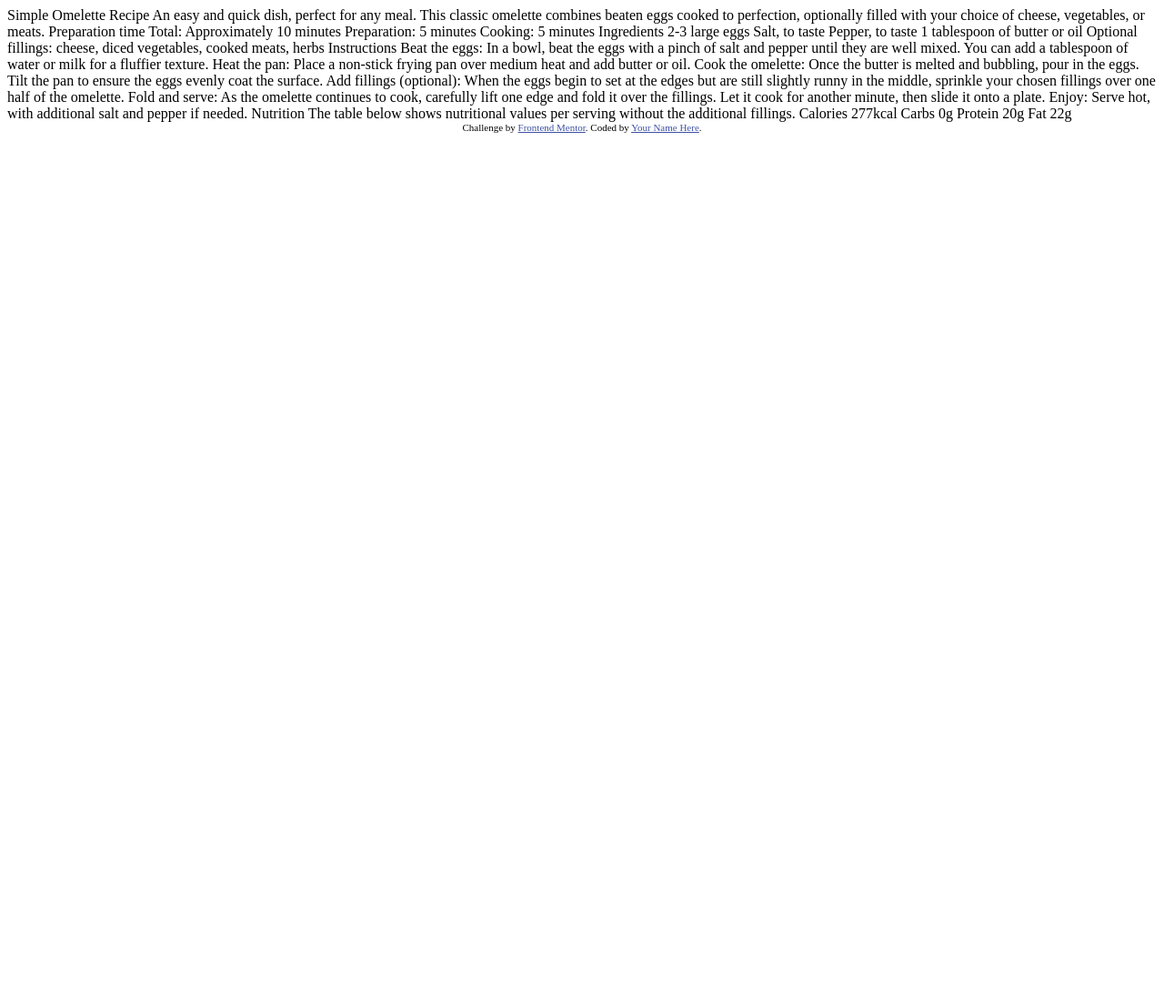
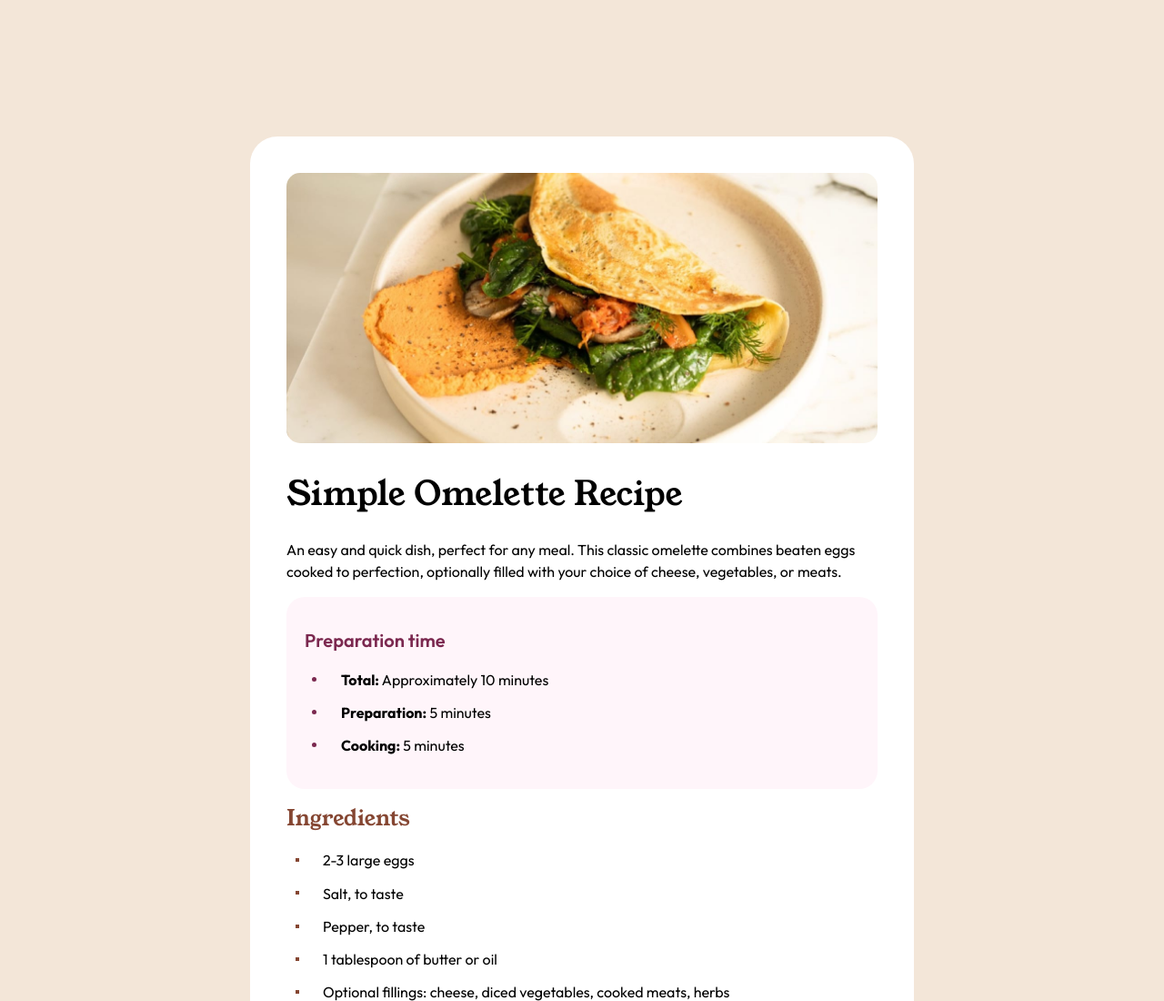
Before and after one commit to Ineke84/challenge-recipe-page-main, a plain HTML site: page index.html in a window 1280 px wide. Shown: the top 1100 px of the page at 91% size. Before the commit the page ends 800 px from the top, so only its background shows below. Drawn offline with Linux system fonts and the light colour scheme.

Commit message:
version 1

```diff
--- a/index.html
+++ b/index.html
@@ -1,77 +1,92 @@
 <!DOCTYPE html>
 <html lang="en">
-<head>
-  <meta charset="UTF-8">
-  <meta name="viewport" content="width=device-width, initial-scale=1.0"> <!-- displays site properly based on user's device -->
+	<head>
+		<meta charset="UTF-8" />
+		<meta name="viewport" content="width=device-width, initial-scale=1.0" />
+		<!-- displays site properly based on user's device -->
 
-  <link rel="icon" type="image/png" sizes="32x32" href="./assets/images/favicon-32x32.png">
+		<link rel="icon" type="image/png" sizes="32x32" href="./assets/images/favicon-32x32.png" />
+		<link rel="preconnect" href="https://fonts.googleapis.com" />
+		<link rel="preconnect" href="https://fonts.gstatic.com" crossorigin />
+		<link href="https://fonts.googleapis.com/css2?family=Outfit:wght@100..900&family=Young+Serif&display=swap" rel="stylesheet" />
 
-  <title>Frontend Mentor | Recipe page</title>
+		<link rel="stylesheet" href="styles.css" />
 
-  <!-- Feel free to remove these styles or customise in your own stylesheet 👍 -->
-  <style>
-    .attribution { font-size: 11px; text-align: center; }
-    .attribution a { color: hsl(228, 45%, 44%); }
-  </style>
-</head>
-<body>
+		<title>Frontend Mentor | Recipe page</title>
+	</head>
+	<body>
+		<main>
+			<article>
+				<img src="./assets/images/image-omelette.jpeg" alt="Delicous simple omelette" />
+				<header>
+					<h1>Simple Omelette Recipe</h1>
+					<p>An easy and quick dish, perfect for any meal. This classic omelette combines beaten eggs cooked to perfection, optionally filled with your choice of cheese, vegetables, or meats.</p>
+				</header>
 
-  Simple Omelette Recipe
+				<section class="preparation">
+					<h2>Preparation time</h2>
+					<ul>
+						<li>
+							<span><strong>Total:</strong> Approximately 10 minutes</span>
+						</li>
+						<li>
+							<span><strong>Preparation:</strong> 5 minutes</span>
+						</li>
+						<li>
+							<span><strong>Cooking:</strong> 5 minutes</span>
+						</li>
+					</ul>
+				</section>
 
-  An easy and quick dish, perfect for any meal. This classic omelette combines beaten eggs cooked
-  to perfection, optionally filled with your choice of cheese, vegetables, or meats.
+				<section class="ingredients">
+					<h2>Ingredients</h2>
+					<ul>
+						<li><span>2-3 large eggs</span></li>
+						<li><span>Salt, to taste</span></li>
+						<li><span>Pepper, to taste</span></li>
+						<li><span>1 tablespoon of butter or oil</span></li>
+						<li><span>Optional fillings: cheese, diced vegetables, cooked meats, herbs</span></li>
+					</ul>
+					<hr />
+				</section>
 
-  Preparation time
+				<section class="instructions">
+					<h2>Instructions</h2>
+					<ol>
+						<li><strong>Beat the eggs:</strong> In a bowl, beat the eggs with a pinch of salt and pepper until they are well mixed. You can add a tablespoon of water or milk for a fluffier texture.</li>
+						<li><strong>Heat the pan:</strong> Place a non-stick frying pan over medium heat and add butter or oil.</li>
+						<li><strong>Cook the omelette:</strong> Once the butter is melted and bubbling, pour in the eggs. Tilt the pan to ensure the eggs evenly coat the surface.</li>
+						<li><strong>Add fillings (optional):</strong> When the eggs begin to set at the edges but are still slightly runny in the middle, sprinkle your chosen fillings over one half of the omelette.</li>
+						<li><strong>Fold and serve:</strong> As the omelette continues to cook, carefully lift one edge and fold it over the fillings. Let it cook for another minute, then slide it onto a plate.</li>
+						<li><strong>Enjoy:</strong> Serve hot, with additional salt and pepper if needed.</li>
+					</ol>
+					<hr />
+				</section>
 
-  Total: Approximately 10 minutes
-  Preparation: 5 minutes
-  Cooking: 5 minutes
-
-  Ingredients
-
-  2-3 large eggs
-  Salt, to taste
-  Pepper, to taste
-  1 tablespoon of butter or oil
-  Optional fillings: cheese, diced vegetables, cooked meats, herbs
-
-  Instructions
-
-  Beat the eggs: In a bowl, beat the eggs with a pinch of salt and pepper until they are well mixed.
-  You can add a tablespoon of water or milk for a fluffier texture.
-
-  Heat the pan: Place a non-stick frying pan over medium heat and add butter or oil.
-
-  Cook the omelette: Once the butter is melted and bubbling, pour in the eggs. Tilt the pan to ensure
-  the eggs evenly coat the surface.
-
-  Add fillings (optional): When the eggs begin to set at the edges but are still slightly runny in the
-  middle, sprinkle your chosen fillings over one half of the omelette.
-
-  Fold and serve: As the omelette continues to cook, carefully lift one edge and fold it over the
-  fillings. Let it cook for another minute, then slide it onto a plate.
-
-  Enjoy: Serve hot, with additional salt and pepper if needed.
-
-  Nutrition
-
-  The table below shows nutritional values per serving without the additional fillings.
-
-  Calories
-  277kcal
-
-  Carbs
-  0g
-
-  Protein
-  20g
-
-  Fat
-  22g
-
-  <div class="attribution">
-    Challenge by <a href="https://www.frontendmentor.io?ref=challenge" target="_blank">Frontend Mentor</a>.
-    Coded by <a href="#">Your Name Here</a>.
-  </div>
-</body>
+				<section class="nutrition">
+					<h2>Nutrition</h2>
+					<p>The table below shows nutritional values per serving without the additional fillings.</p>
+					<table>
+						<tr>
+							<td class="nutrition-type">Calories</td>
+							<td class="nutrition-value">277kcal</td>
+						</tr>
+						<tr>
+							<td class="nutrition-type">Carbs</td>
+							<td class="nutrition-value">0g</td>
+						</tr>
+						<tr>
+							<td class="nutrition-type">Protein</td>
+							<td class="nutrition-value">20g</td>
+						</tr>
+						<tr>
+							<td class="nutrition-type">Fat</td>
+							<td class="nutrition-value">22g</td>
+						</tr>
+					</table>
+				</section>
+			</article>
+		</main>
+		<footer class="attribution">Challenge by <a href="https://www.frontendmentor.io?ref=challenge" target="_blank">Frontend Mentor</a>. Coded by <a href="#">Ineke Waas</a>.</footer>
+	</body>
 </html>
--- /dev/null
+++ b/styles.css
@@ -0,0 +1,141 @@
+body {
+	font-family: "Outfit", sans-serif;
+	font-optical-sizing: auto;
+	font-weight: 400;
+	font-style: normal;
+	font-size: 16px;
+	margin: 0;
+
+	line-height: 1.5rem;
+
+	@media (min-width: 768px) {
+		background-color: hsl(30, 54%, 90%);
+	}
+}
+
+h1,
+h2 {
+	font-family: "Young Serif", sans-serif;
+	font-weight: 400;
+	font-style: normal;
+}
+
+h1 {
+	font-size: 37px;
+	line-height: 1;
+}
+
+h2 {
+	color: hsl(14, 45%, 36%);
+	font-size: 24px;
+}
+
+main {
+	display: flex;
+	justify-content: center;
+}
+
+article {
+	background-color: white;
+	width: 100%;
+	padding: 30px;
+
+	@media (min-width: 768px) {
+		max-width: 650px;
+		margin: 150px 0 100px;
+		padding: 40px;
+		border-radius: 30px;
+	}
+}
+
+hr {
+	margin: 30px 0;
+}
+
+img {
+	width: calc(100% + 60px);
+	margin: -30px 0 0 -30px;
+
+	@media (min-width: 768px) {
+		width: 100%;
+		margin: 0;
+		border-radius: 15px;
+	}
+}
+
+ul,
+ol {
+	padding-left: 25px;
+}
+li {
+	margin-bottom: 10px;
+	padding-left: 15px;
+}
+
+li > span {
+	display: inline-block;
+	vertical-align: middle;
+}
+
+.preparation {
+	background-color: hsl(330, 100%, 98%);
+	padding: 20px;
+	border-radius: 20px;
+
+	& h2 {
+		font-family: "Outfit", sans-serif;
+		font-weight: 600;
+		font-size: 20px;
+		color: hsl(332, 51%, 32%);
+	}
+
+	& li::marker {
+		color: hsl(332, 51%, 32%);
+	}
+}
+
+.ingredients {
+	& ul {
+		list-style-type: square;
+	}
+
+	& li::marker {
+		color: hsl(14, 45%, 36%);
+		font-size: 12px;
+	}
+}
+
+.instructions {
+	& li::marker {
+		color: hsl(14, 45%, 36%);
+		font-weight: bold;
+	}
+}
+
+table {
+	width: 100%;
+	border-collapse: collapse;
+}
+
+td {
+	padding: 10px 0;
+	border-bottom: 1px solid hsl(30, 18%, 87%);
+
+	&.nutrition-type {
+		padding-left: 25px;
+	}
+
+	&.nutrition-value {
+		font-weight: bold;
+		color: hsl(14, 45%, 36%);
+	}
+}
+
+.attribution {
+	font-size: 11px;
+	text-align: center;
+
+	& a {
+		color: hsl(228, 45%, 44%);
+	}
+}
```
Also changed, not shown: screenshot-desktop.png (added), screenshot-mobile.png (added), 1 other file.
